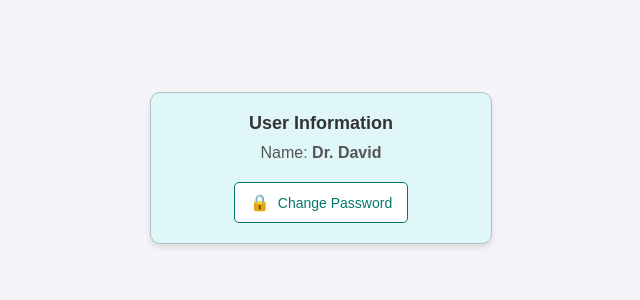
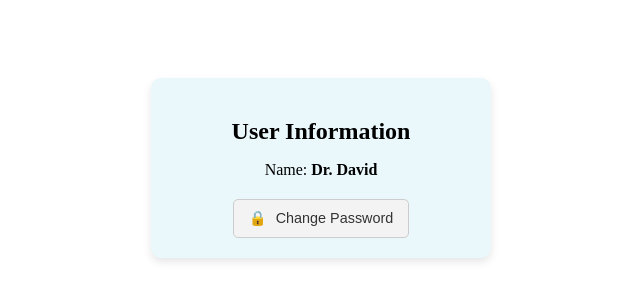
Before and after one commit to yumiaery/CPSC481-PROJECT, a plain HTML site: page UserInformation.html in a window 1280 px wide. Shown: the part 232-532 px from the top of the page, without its empty margins (319-959 px from the left). Drawn offline with Linux system fonts and the light colour scheme.

Commit message:
sign in 3 users, 3 patients search, user info pop up, link user info pop up

```diff
--- a/UserInformation.css
+++ b/UserInformation.css
@@ -1,60 +1,53 @@
-/* General Styling */
-body {
-    font-family: Arial, sans-serif;
-    background-color: #f4f4f9;
-    display: flex;
-    justify-content: center;
-    align-items: center;
-    height: 100vh;
-    margin: 0;
+/* Style for the pop-up window */
+.popup-window {
+    position: fixed;
+    top: 50%;
+    left: 50%;
+    transform: translate(-50%, -50%);
+    width: 300px;
+    padding: 20px;
+    background-color: #eaf8fc; /* Light blue background */
+    box-shadow: 0 4px 8px rgba(0, 0, 0, 0.1); /* Subtle shadow */
+    border-radius: 10px; /* Rounded corners */
+    text-align: center; /* Center-align text */
+    z-index: 1000; /* Ensure it's above other elements */
   }
 
-  /* Popup Window */
-  .popup-window {
-    background-color: #e0f7fa; /* Light blue color */
-    border: 1px solid #b0bec5; /* Light gray-blue border */
-    border-radius: 10px;
-    width: 300px;
-    padding: 20px;
-    box-shadow: 0 4px 6px rgba(0, 0, 0, 0.1);
-    text-align: center;
+  /* Style for the title */
+  .popup-title {
+    font-size: 1.5rem;
+    font-weight: bold;
+    margin-bottom: 10px;
   }
 
-  /* Title */
-  .popup-title {
-    margin: 0 0 10px;
-    font-size: 18px;
-    color: #333;
+  /* Style for the user name text */
+  .user-name {
+    font-size: 1rem;
+    margin-bottom: 20px;
   }
 
-  /* User Name */
-  .user-name {
-    margin: 10px 0 20px;
-    font-size: 16px;
-    color: #555;
+  /* Button styling */
+  .change-password-button, .close-popup-button {
+    display: inline-block;
+    padding: 10px 15px;
+    font-size: 0.9rem;
+    border: none;
+    border-radius: 5px;
+    cursor: pointer;
   }
 
-  /* Change Password Button */
   .change-password-button {
-    display: inline-flex;
-    align-items: center;
-    background-color: #ffffff; /* White background */
-    color: #00796b; /* Teal text */
-    border: 1px solid #00796b;
-    border-radius: 5px;
-    padding: 10px 15px;
-    cursor: pointer;
-    font-size: 14px;
-    transition: background-color 0.3s, color 0.3s;
+    background-color: #f3f3f3;
+    color: #333;
+    border: 1px solid #ccc;
   }
 
-  .change-password-button:hover {
-    background-color: #00796b;
-    color: #ffffff;
+  .change-password-button .lock-icon {
+    margin-right: 5px;
   }
 
-  /* Lock Icon */
-  .lock-icon {
-    margin-right: 8px;
-    font-size: 16px;
+  .close-popup-button {
+    background-color: #f44336;
+    color: #fff;
+    margin-top: 10px;
   }
--- /dev/null
+++ b/styles.css
@@ -0,0 +1,62 @@
+body {
+  font-family: Arial, sans-serif;
+  background-color: #f5f5f5;
+  display: flex;
+  justify-content: center;
+  align-items: center;
+  height: 100vh;
+  margin: 0;
+}
+
+.form-container {
+  background-color: #e0f7fa;
+  padding: 20px;
+  border: 2px solid black;
+  box-shadow: 0 4px 8px rgba(0, 0, 0, 0.2);
+  width: 500px;
+  text-align: center;
+}
+
+h2 {
+  margin-bottom: 20px;
+  color: #000;
+}
+
+.login-btn {
+  background-color: #4dd0e1;
+  color: black;
+  padding: 10px 15px;
+  border: none;
+  border-radius: 4px;
+  cursor: pointer;
+  font-weight: bold;
+  width: 30%;
+  margin-left: auto;
+  display: block;
+}
+
+.login-btn:hover {
+  background-color: #26c6da;
+}
+
+.input-group {
+  display: flex;
+  align-items: center;
+  margin-bottom: 15px;
+}
+
+label {
+  display: inline-block;
+  width: 100px;
+  font-weight: bold;
+  text-align: left;
+}
+
+input[type="text"],
+input[type="password"] {
+  flex: 1;
+  padding: 8px;
+  box-sizing: border-box;
+  background-color: #f0f0f0;
+  border: 2px solid black;
+}
--- a/weekly.css
+++ b/weekly.css
@@ -282,3 +282,57 @@ body {
   background-color: #60d4e2;
   color: white;
 }
+
+/* Style for the pop-up window */
+.popup-window {
+  position: fixed;
+  top: 50%;
+  left: 50%;
+  transform: translate(-50%, -50%);
+  width: 300px;
+  padding: 20px;
+  background-color: #eaf8fc; /* Light blue background */
+  box-shadow: 0 4px 8px rgba(0, 0, 0, 0.1); /* Subtle shadow */
+  border-radius: 10px; /* Rounded corners */
+  text-align: center; /* Center-align text */
+  z-index: 1000; /* Ensure it's above other elements */
+}
+
+/* Style for the title */
+.popup-title {
+  font-size: 1.5rem;
+  font-weight: bold;
+  margin-bottom: 10px;
+}
+
+/* Style for the user name text */
+.user-name {
+  font-size: 1rem;
+  margin-bottom: 20px;
+}
+
+/* Button styling */
+.change-password-button, .close-popup-button {
+  display: inline-block;
+  padding: 10px 15px;
+  font-size: 0.9rem;
+  border: none;
+  border-radius: 5px;
+  cursor: pointer;
+}
+
+.change-password-button {
+  background-color: #f3f3f3;
+  color: #333;
+  border: 1px solid #ccc;
+}
+
+.change-password-button .lock-icon {
+  margin-right: 5px;
+}
+
+.close-popup-button {
+  background-color: #f44336;
+  color: #fff;
+  margin-top: 10px;
+}
```
Also changed, not shown: index.html (added, +27 -0 lines), script.js (added, +32 -0 lines), weekly.html (+12 -1 lines), weekly.js (+36 -1 lines).
